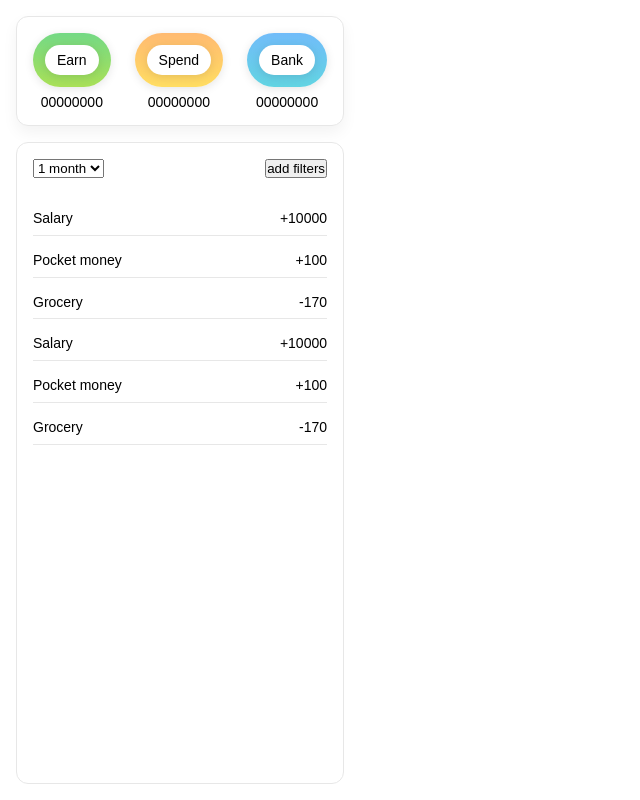
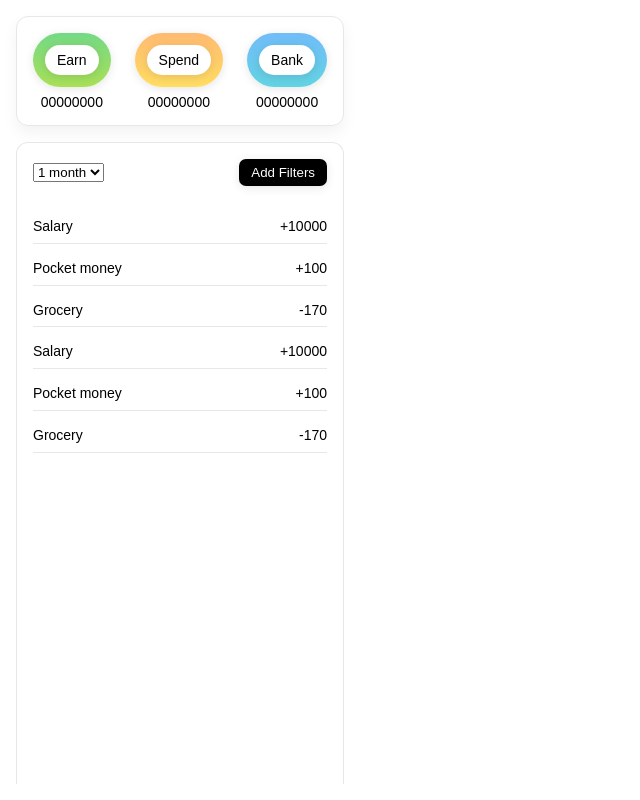
Before and after one commit to Sohail0707/transaction, a plain HTML site: page index.html in a window 1280 px wide. Shown: the whole page, without its empty margins (0-640 px from the left). Drawn offline with nearby package versions, Linux system fonts and the light colour scheme.

Commit message:
transaction border

```diff
--- a/index.html
+++ b/index.html
@@ -56,7 +56,7 @@
                 <option value="1 month">1 year</option>
               </select>
 
-              <input type="button" value="add filters" />
+              <input type="button" value="add filters" class="filter-btn" />
             </form>
           </div>
 
--- a/style.css
+++ b/style.css
@@ -64,9 +64,13 @@
 .transaction-box {
   padding: 1.6rem;
   background: #fff;
-  border: 0.1rem solid #e7e7e7;
-  border-radius: 1.2rem;
+  border-top: 0.1rem solid #e7e7e7;
+  border-right: 0.1rem solid #e7e7e7;
+  border-left: 0.1rem solid #e7e7e7;
+  border-top-left-radius: 1.2rem;
+  border-top-right-radius: 1.2rem;
   height: 100%;
+  overflow-y: scroll;
 }
 
 .tr-form {
@@ -75,6 +79,17 @@
   display: flex;
   justify-content: space-between;
   align-items: center;
+}
+
+.filter-btn {
+  border: none;
+  cursor: pointer;
+  background: #000;
+  color: #fff;
+  text-transform: capitalize;
+  border-radius: 0.7rem;
+  padding: 0.6rem 1.2rem;
+  box-shadow: 0 0.2rem 1rem rgba(0, 0, 0, 0.1);
 }
 
 .tr-bottom-box {
```
